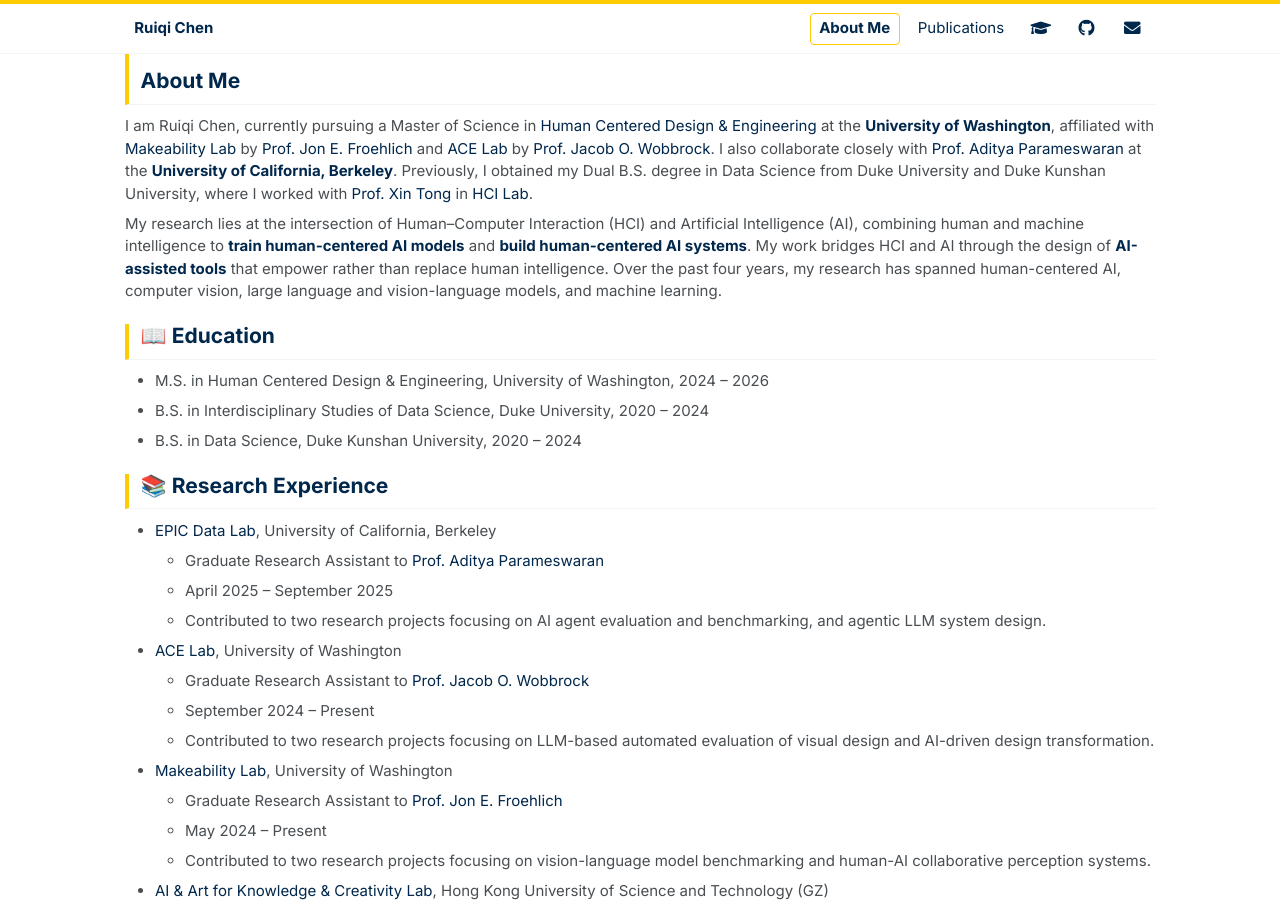
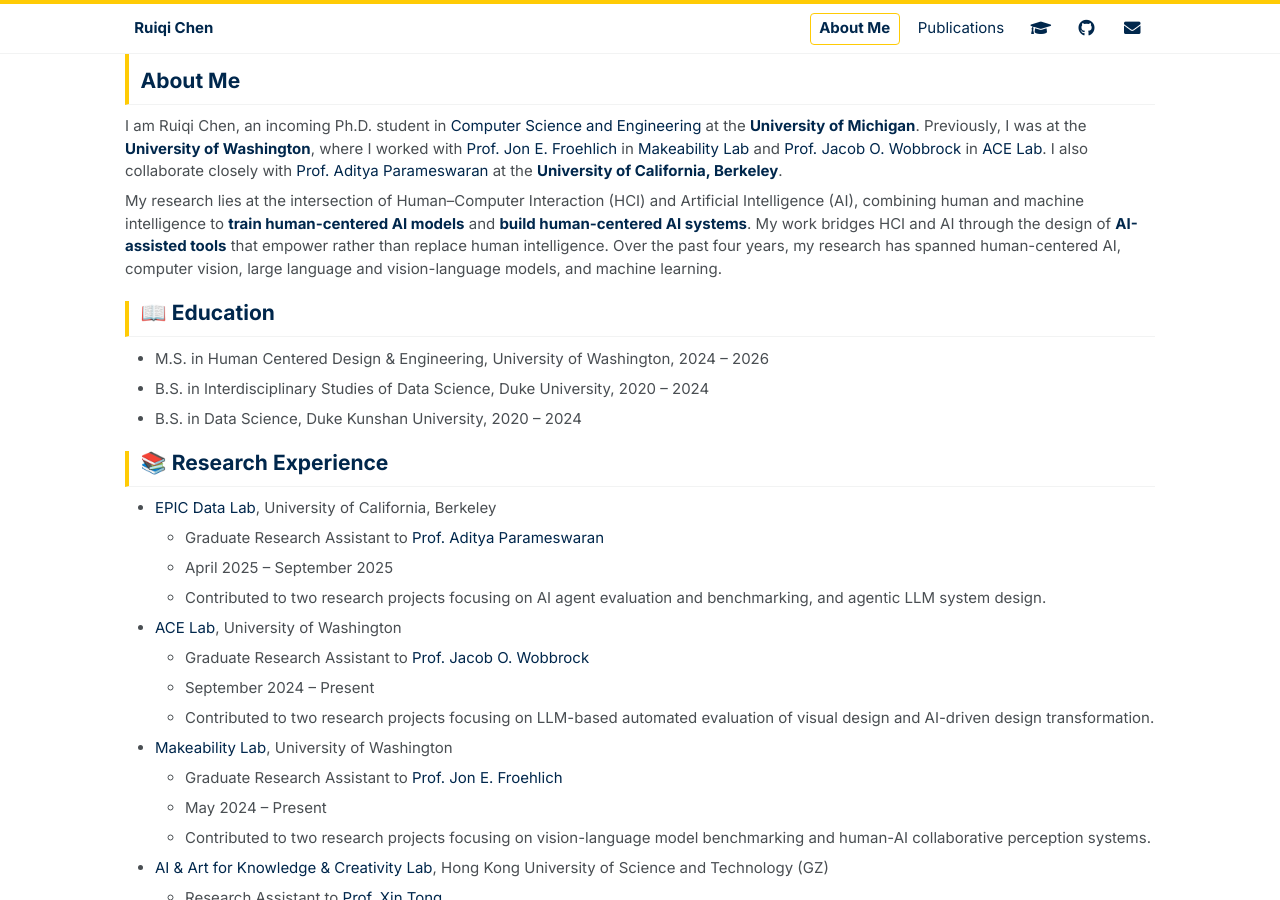
Before and after one commit to Ruiqi-Chen-0216/Ruiqi-Chen-0216.github.io, a Jekyll site: the page built from _pages/about.md, in a window 1280 px wide and 900 px high. Built offline with Jekyll 4.4.1, drawn with Linux system fonts in a browser that asks for light colours.

Commit message:
Update about.md

```diff
--- a/_pages/about.md
+++ b/_pages/about.md
@@ -8,7 +8,7 @@
 
 # About Me
 
-I am Ruiqi Chen, currently pursuing a Master of Science in [Human Centered Design & Engineering](https://www.hcde.washington.edu/) at the **University of Washington**, affiliated with [Makeability Lab](https://makeabilitylab.cs.washington.edu/) by [Prof. Jon E. Froehlich](https://jonfroehlich.github.io/) and [ACE Lab](https://depts.washington.edu/acelab/index.html) by [Prof. Jacob O. Wobbrock](https://faculty.washington.edu/wobbrock/). I also collaborate closely with [Prof. Aditya Parameswaran](https://people.eecs.berkeley.edu/~adityagp/) at the **University of California, Berkeley**. Previously, I obtained my Dual B.S. degree in Data Science from Duke University and Duke Kunshan University, where I worked with [Prof. Xin Tong](https://scholar.google.ca/citations?user=XIM08ZwAAAAJ&hl=en) in [HCI Lab](https://arkxlab.github.io/).
+I am Ruiqi Chen, an incoming Ph.D. student in [Computer Science and Engineering](https://cse.engin.umich.edu/) at the **University of Michigan**. Previously, I was at the **University of Washington**, where I worked with [Prof. Jon E. Froehlich](https://jonfroehlich.github.io/) in [Makeability Lab](https://makeabilitylab.cs.washington.edu/) and [Prof. Jacob O. Wobbrock](https://faculty.washington.edu/wobbrock/) in [ACE Lab](https://depts.washington.edu/acelab/index.html). I also collaborate closely with [Prof. Aditya Parameswaran](https://people.eecs.berkeley.edu/~adityagp/) at the **University of California, Berkeley**.
 
 My research lies at the intersection of Human–Computer Interaction (HCI) and Artificial Intelligence (AI), combining human and machine intelligence to **train human-centered AI models** and **build human-centered AI systems**. My work bridges HCI and AI through the design of **AI-assisted tools** that empower rather than replace human intelligence. Over the past four years, my research has spanned human-centered AI, computer vision, large language and vision-language models, and machine learning.
 
```
